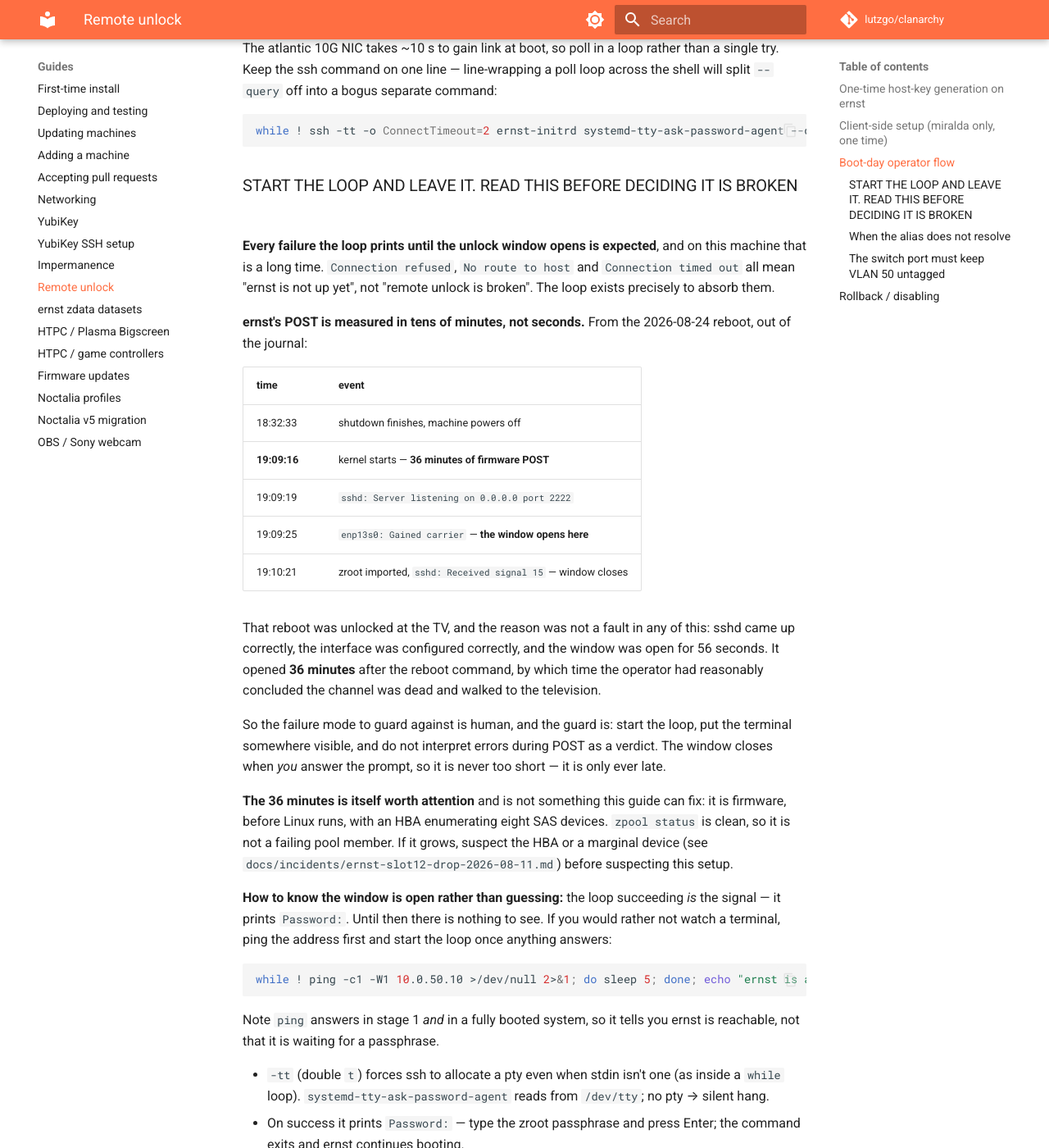
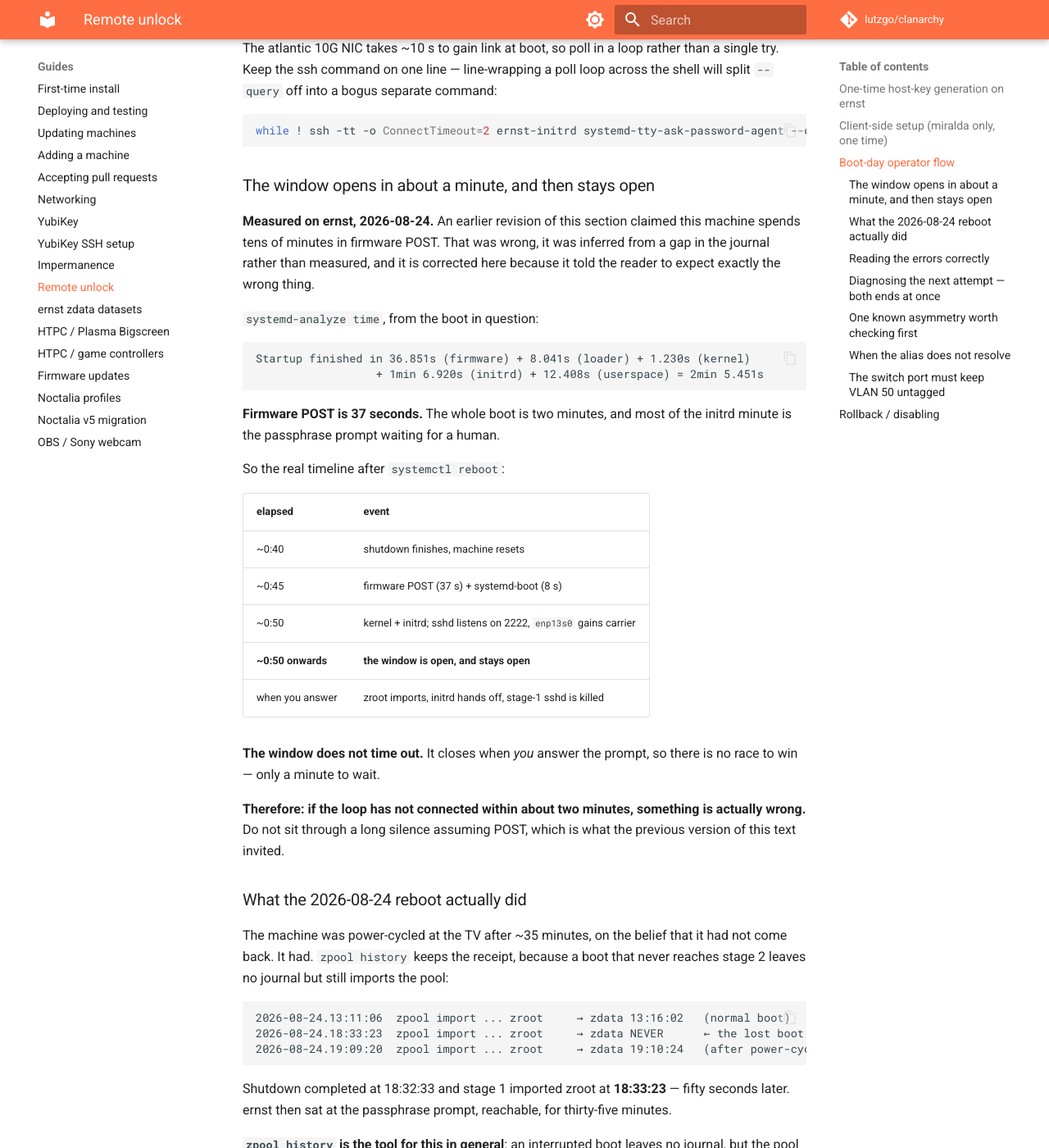
Before and after one commit to lutzgo/clanarchy, an MkDocs documentation site: the page built from docs/guides/remote-unlock.md, in a window 1280 px wide and 1400 px high, scrolled down 1443 px. Shown: the whole window at 82% size. Built offline with MkDocs 1.6.1 and Material for MkDocs 9.7.7, drawn with Linux system fonts in a browser that asks for light colours; comment, search, counter and statistics services are not loaded; some of the changed text lies outside the part shown.

Commit message:
Correct the POST claim, and add an opt-in switch to diagnose stage 1 (#95)
PR #94 recorded "36 minutes of firmware POST" as a measurement. It was not
one -- it was inferred from a gap in the journal, and it is wrong.
systemd-analyze time on that boot:

  36.851s (firmware) + 8.041s (loader) + 1.230s (kernel)
  + 1min 6.920s (initrd) + 12.408s (userspace) = 2min 5.451s

Firmware POST is 37 SECONDS. The whole boot is two minutes.

What actually happened, confirmed by the operator and by zpool history:
ernst reset promptly and was back in stage 1 at 18:33:23, fifty seconds
after shutdown. It then sat at the passphrase prompt -- reachable, window
open, since the window closes only when answered -- for 35 minutes until it
was power-cycled. zpool history keeps the receipt a lost boot cannot leave
in the journal: a zroot import at 18:33:23 with no matching zdata import.

So the guidance was backwards. It told the reader to expect a long silence;
the truth is the window opens in about a minute and then stays open, which
means a loop that has not connected within two minutes indicates a real
fault rather than patience being required.

The remote unlock itself still failed, on the fresh boot too, and could not
be diagnosed afterwards because neither end recorded anything usable:
stage-1 sshd logged two lines for the entire boot, and nothing recorded
whether the interface ever held an address. "sshd logged nothing" cannot be
read as "no packets arrived" -- those have different fixes.

clanarchy.initrdSsh.debug (default false) adds LogLevel VERBOSE plus a
oneshot dumping ip address/route/neigh into the stage-1 journal, for one
diagnostic boot. Deliberately not permanent, at the operator's request and
for the better reason that scaffolding left up stops being read. Verified a
no-op when false: the toplevel drvPath is identical with and without the
option present.

The guide also now pairs it with ssh -vvv on the client, because the client
half distinguishes "never connected" from "connected and was refused" and
that was equally unrecorded.


Claude-Session: https://claude.ai/code/session_01CAuewPZaNtDoF98k577rfS

Co-authored-by: Claude Opus 5 <noreply@anthropic.com>

````diff
--- a/docs/guides/remote-unlock.md
+++ b/docs/guides/remote-unlock.md
@@ -69,53 +69,137 @@ into a bogus separate command:
 while ! ssh -tt -o ConnectTimeout=2 ernst-initrd systemd-tty-ask-password-agent --query; do sleep 1; done
 ```
 
-### START THE LOOP AND LEAVE IT.  READ THIS BEFORE DECIDING IT IS BROKEN
+### The window opens in about a minute, and then stays open
 
-**Every failure the loop prints until the unlock window opens is expected**,
-and on this machine that is a long time.  `Connection refused`,
-`No route to host` and `Connection timed out` all mean "ernst is not up yet",
-not "remote unlock is broken".  The loop exists precisely to absorb them.
+**Measured on ernst, 2026-08-24.** An earlier revision of this section claimed
+this machine spends tens of minutes in firmware POST. That was wrong, it was
+inferred from a gap in the journal rather than measured, and it is corrected
+here because it told the reader to expect exactly the wrong thing.
 
-**ernst's POST is measured in tens of minutes, not seconds.**  From the
-2026-08-24 reboot, out of the journal:
+`systemd-analyze time`, from the boot in question:
 
-| time | event |
+```
+Startup finished in 36.851s (firmware) + 8.041s (loader) + 1.230s (kernel)
+                  + 1min 6.920s (initrd) + 12.408s (userspace) = 2min 5.451s
+```
+
+**Firmware POST is 37 seconds.** The whole boot is two minutes, and most of
+the initrd minute is the passphrase prompt waiting for a human.
+
+So the real timeline after `systemctl reboot`:
+
+| elapsed | event |
 |---|---|
-| 18:32:33 | shutdown finishes, machine powers off |
-| **19:09:16** | kernel starts — **36 minutes of firmware POST** |
-| 19:09:19 | `sshd: Server listening on 0.0.0.0 port 2222` |
-| 19:09:25 | `enp13s0: Gained carrier` — **the window opens here** |
-| 19:10:21 | zroot imported, `sshd: Received signal 15` — window closes |
+| ~0:40 | shutdown finishes, machine resets |
+| ~0:45 | firmware POST (37 s) + systemd-boot (8 s) |
+| ~0:50 | kernel + initrd; sshd listens on 2222, `enp13s0` gains carrier |
+| **~0:50 onwards** | **the window is open, and stays open** |
+| when you answer | zroot imports, initrd hands off, stage-1 sshd is killed |
 
-That reboot was unlocked at the TV, and the reason was not a fault in any of
-this: sshd came up correctly, the interface was configured correctly, and the
-window was open for 56 seconds.  It opened **36 minutes** after the reboot
-command, by which time the operator had reasonably concluded the channel was
-dead and walked to the television.
+**The window does not time out.** It closes when *you* answer the prompt, so
+there is no race to win — only a minute to wait.
 
-So the failure mode to guard against is human, and the guard is: start the
-loop, put the terminal somewhere visible, and do not interpret errors during
-POST as a verdict.  The window closes when *you* answer the prompt, so it is
-never too short — it is only ever late.
+**Therefore: if the loop has not connected within about two minutes, something
+is actually wrong.** Do not sit through a long silence assuming POST, which is
+what the previous version of this text invited.
 
-**The 36 minutes is itself worth attention** and is not something this guide
-can fix: it is firmware, before Linux runs, with an HBA enumerating eight SAS
-devices.  `zpool status` is clean, so it is not a failing pool member. If it
-grows, suspect the HBA or a marginal device (see
-`docs/incidents/ernst-slot12-drop-2026-08-11.md`) before suspecting this
-setup.
+### What the 2026-08-24 reboot actually did
 
-**How to know the window is open rather than guessing:** the loop succeeding
-*is* the signal — it prints `Password: `. Until then there is nothing to see.
-If you would rather not watch a terminal, ping the address first and start the
-loop once anything answers:
+The machine was power-cycled at the TV after ~35 minutes, on the belief that it
+had not come back. It had. `zpool history` keeps the receipt, because a boot
+that never reaches stage 2 leaves no journal but still imports the pool:
+
+```
+2026-08-24.13:11:06  zpool import ... zroot     → zdata 13:16:02   (normal boot)
+2026-08-24.18:33:23  zpool import ... zroot     → zdata NEVER      ← the lost boot
+2026-08-24.19:09:20  zpool import ... zroot     → zdata 19:10:24   (after power-cycle)
+```
+
+Shutdown completed at 18:32:33 and stage 1 imported zroot at **18:33:23** —
+fifty seconds later. ernst then sat at the passphrase prompt, reachable, for
+thirty-five minutes.
+
+**`zpool history` is the tool for this in general**: an interrupted boot leaves
+no journal, but the pool import is timestamped, so a zroot import with no
+matching zdata import is a boot that stopped in stage 1.
+
+### Reading the errors correctly
+
+- **`Connection timed out`** is what a **running** ernst gives on 2222 — the
+  host firewall drops the packet (verified against the live machine). So this
+  is the expected error for the first ~40 seconds, while the old system is
+  still shutting down.
+- **`Connection refused`** would mean the address answered with a RST, i.e.
+  something is up but nothing is listening on 2222. If that persists past the
+  first minute it is worth investigating rather than waiting out.
+- **`No route to host`** means the machine is down or mid-POST. Normal, briefly.
+
+**Remote unlock has still never been completed on ernst.** The channel has been
+observed to come up correctly — sshd listening, interface configured — but no
+reboot has yet been unlocked through it, and the 2026-08-24 attempt failed from
+the client side while stage-1 sshd sat there logging nothing.
+
+### Diagnosing the next attempt — both ends at once
+
+The 2026-08-24 attempt could not be diagnosed afterwards because **neither end
+recorded anything usable**: stage-1 sshd logged two lines for the whole boot
+("Server listening", "Received signal 15"), and the client's error was
+remembered rather than captured. Both halves are now instrumented.
+
+**Server side — opt in for one boot, then turn it off.** Set
+
+```nix
+clanarchy.initrdSsh.debug = true;   # machines/ernst/configuration.nix
+```
+
+deploy, and reboot. That adds `LogLevel VERBOSE` to the initrd sshd — so any
+accepted TCP connection logs `Connection from <ip> port <n>` *before*
+authentication — plus a `clanarchy-initrd-netdebug` oneshot that dumps
+`ip -br address`, `ip route` and `ip neigh` into the stage-1 journal. Read it
+after the boot:
 
 ```bash
-while ! ping -c1 -W1 10.0.50.10 >/dev/null 2>&1; do sleep 5; done; echo "ernst is answering — starting unlock loop"
+ssh root@ernst.skynet.lan 'journalctl -b 0 | grep -iE "sshd|clanarchy-initrd-netdebug"'
 ```
 
-Note `ping` answers in stage 1 *and* in a fully booted system, so it tells you
-ernst is reachable, not that it is waiting for a passphrase.
+Then set it back to `false`. It is scaffolding: off by default because
+scaffolding left up stops being read, and because VERBOSE logs every
+connection attempt to a port that exists for recovery. With `debug = false`
+the option is a true no-op — the built system's derivation hash is unchanged
+by its presence.
+
+**Client side** — run the poll loop verbose and *keep the output*:
+
+```bash
+while ! ssh -vvv -tt -o ConnectTimeout=2 ernst-initrd systemd-tty-ask-password-agent --query; do sleep 1; done 2>&1 | tee /tmp/unlock.log
+```
+
+`-vvv` distinguishes the cases that all look like "it didn't work":
+
+| what `-vvv` shows | meaning |
+|---|---|
+| stops at `Connecting to ... port 2222` then times out | packets are not arriving — addressing, VLAN or ARP |
+| `Connection refused` | something answered with a RST; the address is live but nothing is on 2222 |
+| gets to `Remote protocol version` then fails | the network is fine; the problem is the host key or authentication |
+| `Host key verification failed` | expected once; accept the initrd key, see above |
+
+**Read the two together.** `Connection from` on the server plus a client-side
+auth failure is a completely different bug from silence on both ends, and
+until 2026-08-24 there was no way to tell them apart.
+
+### One known asymmetry worth checking first
+
+**ernst answers on a different MAC in stage 1 than in stage 2**, for the same
+IP address. Stage 2 holds `10.0.50.10` on `br0`, whose MAC is pinned to
+`b2:8b:e1:f2:1e:7c` in `machines/ernst/networking.nix`. Stage 1 has no bridge
+and speaks from the NIC's hardware address, `a0:ad:9f:1c:9d:74` — visible in
+the journal as the link-local `fe80::a2ad:9fff:fe1c:9d74`.
+
+Anything upstream holding a neighbour entry for `10.0.50.10` therefore has the
+*wrong* link-layer address during stage 1 until it revalidates. This is a
+candidate explanation and **not** a confirmed cause — `ip neigh` from the
+netdebug unit, plus whether the client's `-vvv` output ever leaves
+`Connecting to`, is what will confirm or kill it.
 
 - `-tt` (double `t`) forces ssh to allocate a pty even when stdin
   isn't one (as inside a `while` loop).
````
Also changed, not shown: 1 other file.
